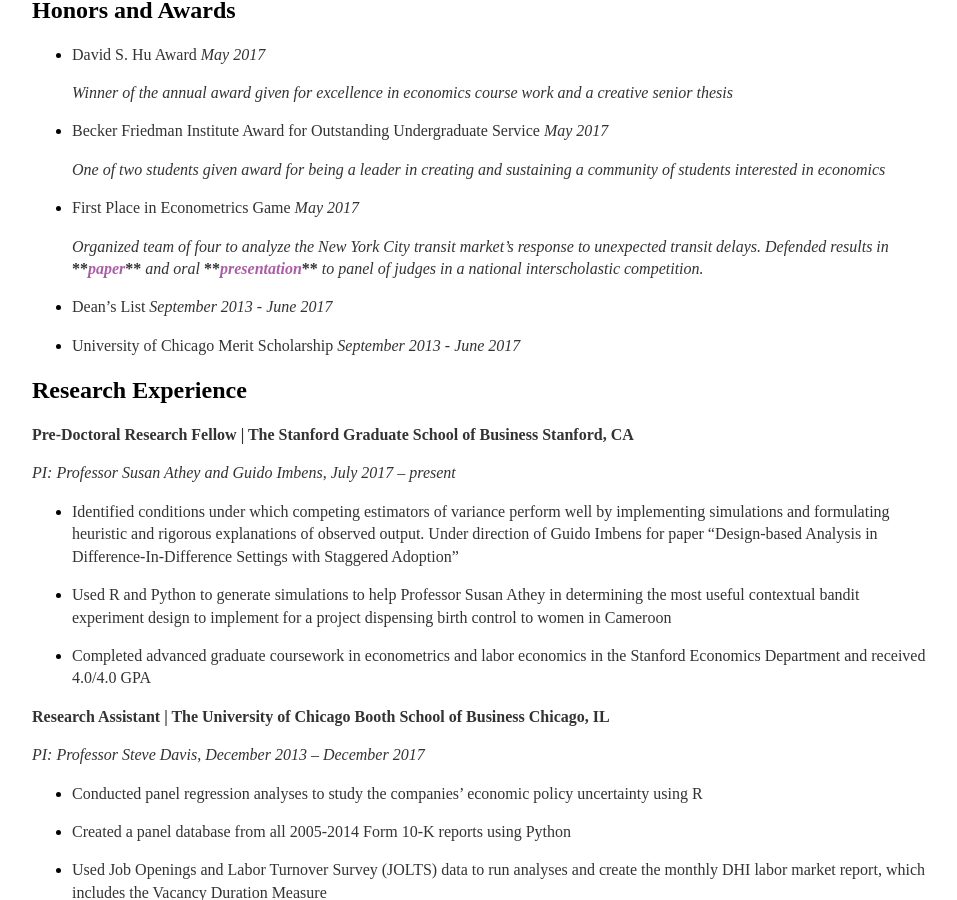
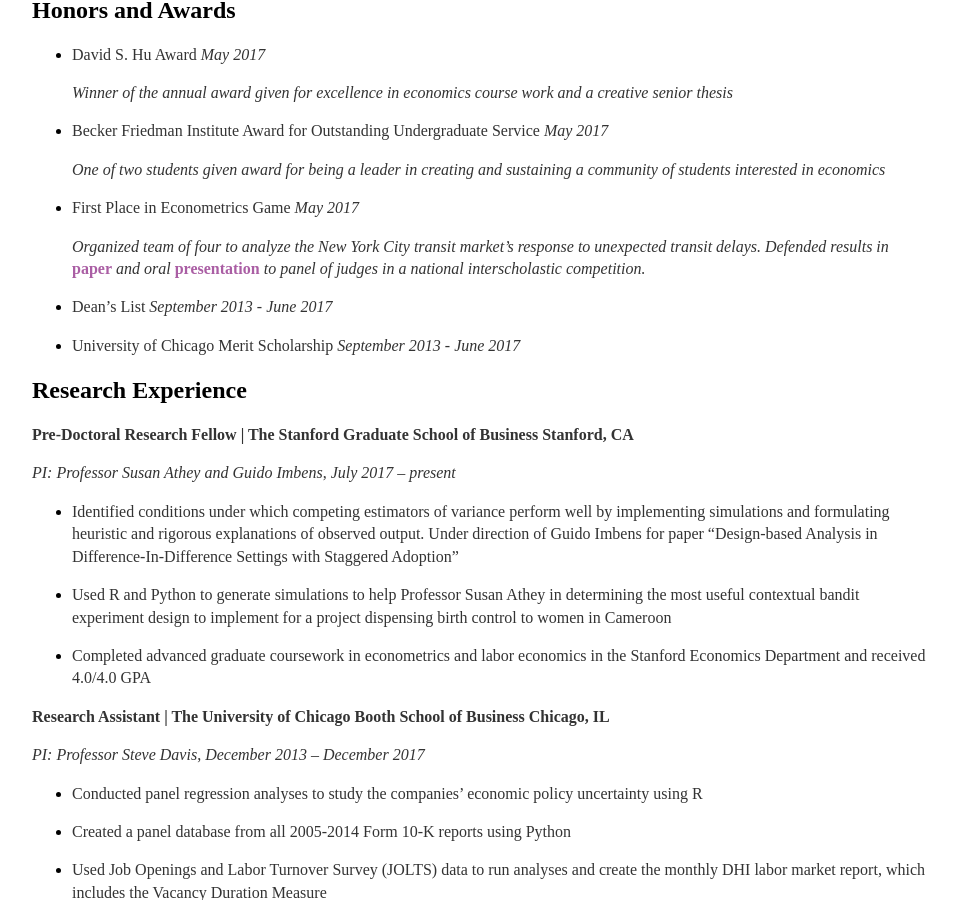
Before and after one commit to lcurrier/lcurrier.github.io, a Jekyll site: the page built from cv/index.md, in a window 1280 px wide and 900 px high, scrolled down 551 px. Shown: the whole window, without its empty margins (160-1117 px from the left). Built offline with Jekyll 4.4.1, drawn with Linux system fonts in a browser that asks for light colours.

```diff
--- a/cv/index.md
+++ b/cv/index.md
@@ -38,7 +38,7 @@
 
     *Organized team of four to analyze the New York City transit
     market's response to unexpected transit delays. Defended results in*
-    __***<a href="2019-year-williamsburg.pdf" class="download" color= "blue" title="paper">paper</a>***__ *and oral* __***<a href="team-3-presentation.pdf" class="download" color= "blue" title="presentation">presentation</a>***__ *to panel of judges in a national
+    __<a href="2019-year-williamsburg.pdf" class="download" color= "blue" title="paper">paper</a>__ *and oral* __<a href="team-3-presentation.pdf" class="download" color= "blue" title="presentation">presentation</a>__ *to panel of judges in a national
     interscholastic competition.*
 
 -   Dean's List *September 2013 - June 2017*
```
